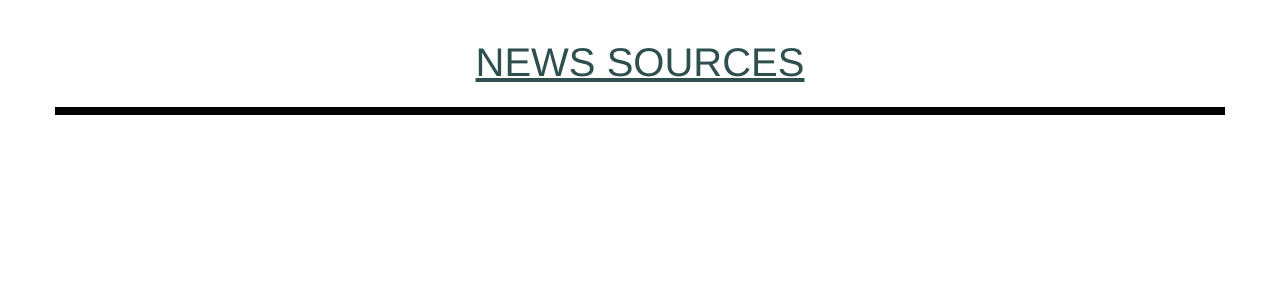
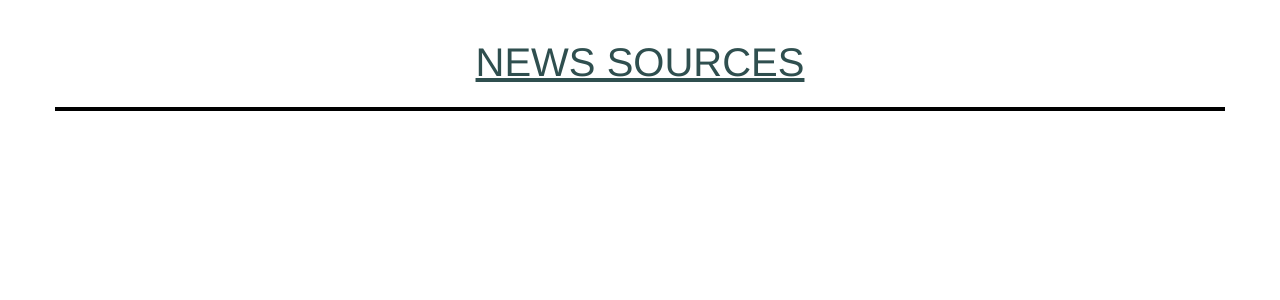
Before and after one commit to kiptoo-rotich/News_updates, a Flask app: template app/templates/index.html in a window 1280 px wide. Shown: the part 52-352 px from the top of the page. Run offline with Flask 2, Linux system fonts and the light colour scheme; the template is opened without the code that fills it, so the values that code supplies are empty; some libraries are stand-ins or nearby versions; some web fonts are replaced.

Commit message:
It adds styling to index

```diff
--- a/app/static/style.css
+++ b/app/static/style.css
@@ -9,8 +9,8 @@
 .sources {
     column-count: 2;
     background-color: rgb(244, 247, 250);
-    column-rule: 4px solid red;
-    border: 4px solid black;
+    column-rule: 3px solid black;
+    border-bottom: 4px solid black;
 }
 
 h1 {
```
